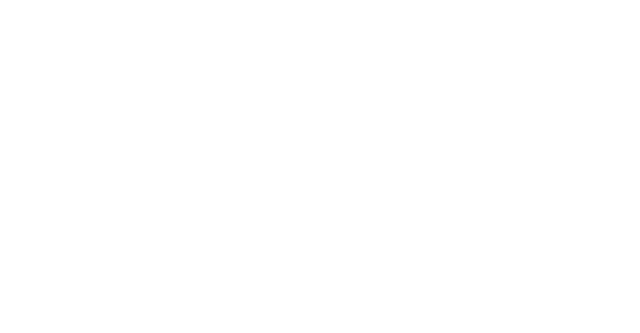
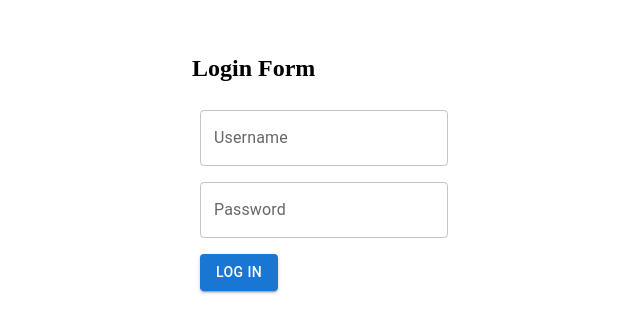
Before and after one commit to AKSHAYPATILBHOSALE07/react-jjti86, a React (Create React App) app: page / in a window 1280 px wide. Shown: the part 1037-1370 px from the top of the page, without its empty margins (316-956 px from the left). Before the commit the page ends 832 px from the top, so only its background shows below. Built offline with nearby package versions, Linux system fonts and the light colour scheme.

Commit message:
Added Login form and login success

```diff
--- a/src/Components/SignUp.jsx
+++ b/src/Components/SignUp.jsx
@@ -26,8 +26,23 @@
         //setPostId('ID: ' + data.id + ' Username: ' + data.userName)
       );
 
-    // empty dependency array means this effect will only run once (like componentDidMount in classes)
-    //}, []);
+  };
+
+  const handleSubmitLogin = () => {
+    console.log(userName + ' ' + password);
+    console.log('111111111111111111');
+    const requestOptions = {
+      method: 'POST',
+      headers: { 'Content-Type': 'application/json' },
+      body: JSON.stringify({ userName: userName, password: password }),
+    };
+    fetch('http://localhost:8080/api/users/login', requestOptions)
+      .then((response) => response.json())
+      .then(
+        (data) =>
+        console.log(data)
+        //setPostId('ID: ' + data.id + ' Username: ' + data.userName)
+      );
   };
   return (
     <>
@@ -79,6 +94,49 @@
             </Grid>
           </Grid>
         </>
+        <Grid
+            container
+            spacing={5}
+            direction="column"
+            alignItems="center"
+            justifyContent="center"
+            style={{ minHeight: '100vh' }}
+            alignItems="center"
+          >
+            <Grid item>
+              <FormControl>
+                <h2>Login Form</h2>
+                <Grid item sx={{ p: 1 }}>
+                  <TextField
+                    id="outlined-basic"
+                    label="Username"
+                    variant="outlined"
+                    onChange={(e) => setuserName(e.target.value)}
+                    value={userName}
+                  />
+                </Grid>
+                <Grid item sx={{ p: 1 }}>
+                  <TextField
+                    id="outlined-basic"
+                    label="Password"
+                    variant="outlined"
+                    onChange={(e) => setpassword(e.target.value)}
+                    value={password}
+                  />
+                </Grid>
+                <Grid item sx={{ p: 1 }}>
+                  <Button
+                    variant="contained"
+                    value="submit"
+                    type="submit"
+                    onClick={handleSubmitLogin}
+                  >
+                    Log In
+                  </Button>
+                </Grid>
+              </FormControl>
+            </Grid>
+          </Grid>
       </div>
     </>
   );
```
